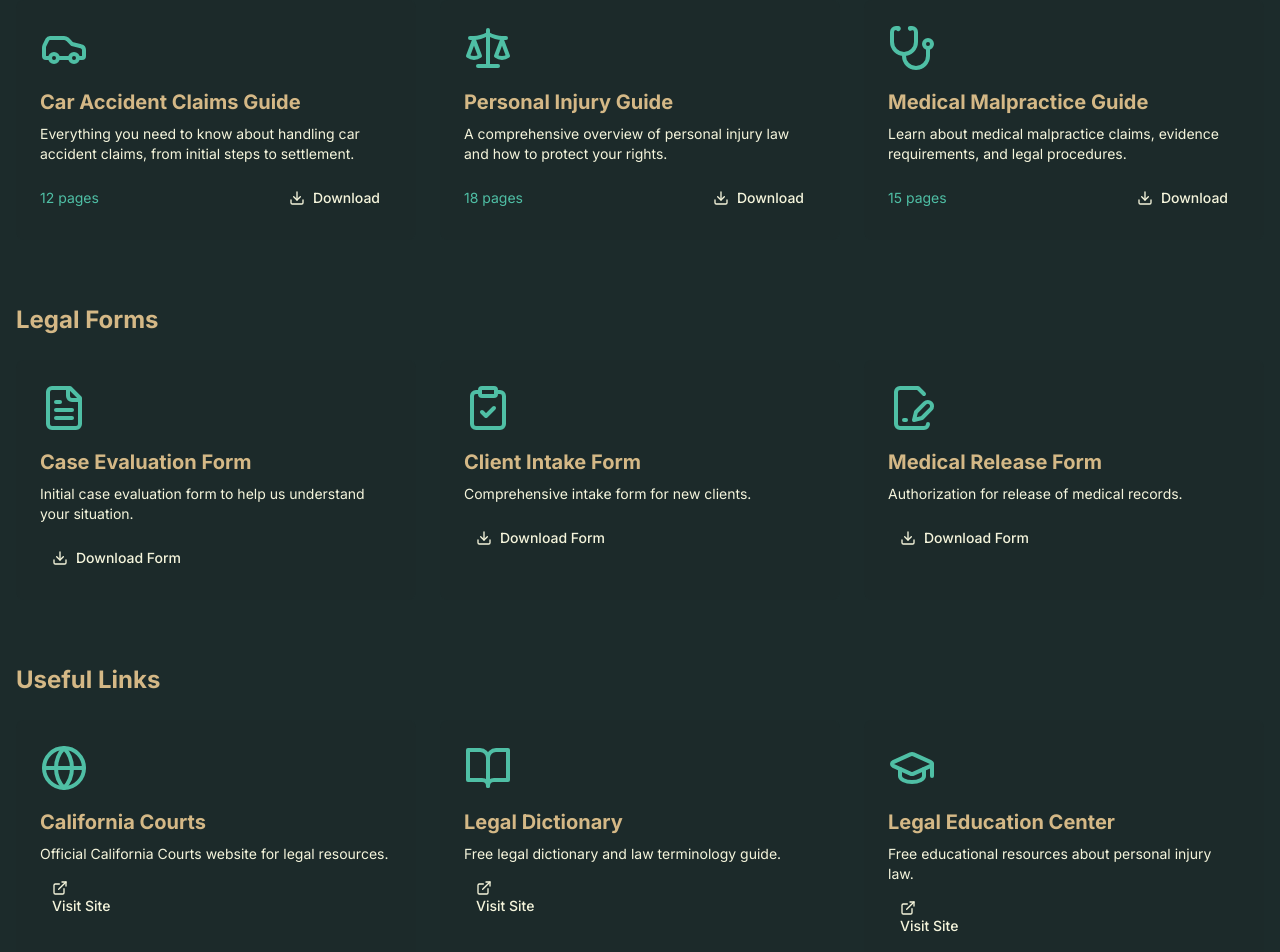
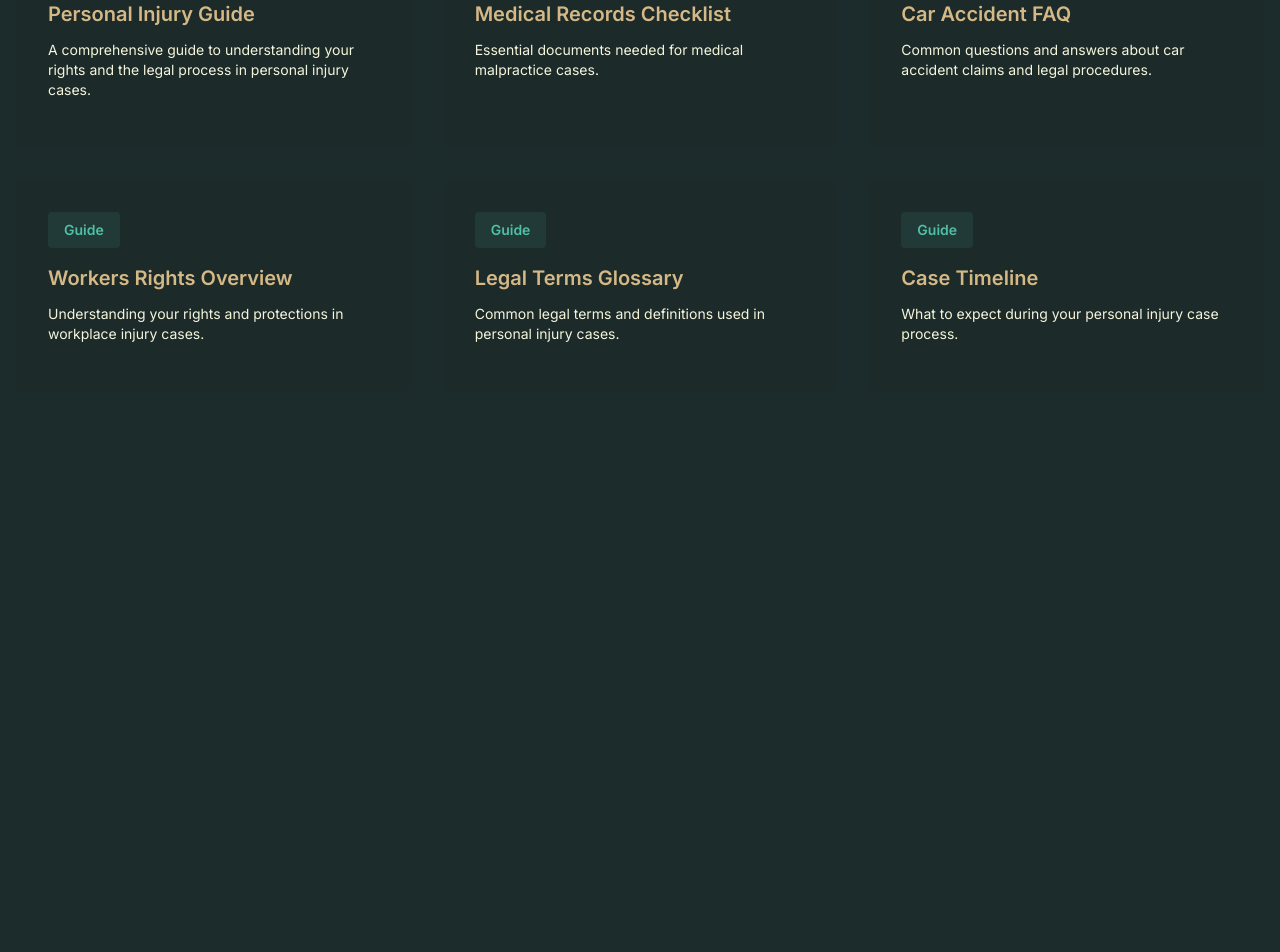
Before and after one commit to bg-vc/bg-law-front, a Next.js app: page /resources in a window 1280 px wide. Shown: the part 440-1392 px from the top of the page. After the commit the page ends 896 px from the top, so only its background shows below. Built offline with nearby package versions, Linux system fonts and the light colour scheme.

Commit message:
refactor: simplify resources page and update styling
- Remove download buttons and icons
- Remove external links and visit site buttons
- Update page metadata with new branding
- Increase category label size and padding
- Reorganize resource list for better readability

```diff
--- a/src/app/(main)/practice-areas/page.tsx
+++ b/src/app/(main)/practice-areas/page.tsx
@@ -2,7 +2,7 @@ import type { Metadata } from 'next'
 import { Car, HardHat, Stethoscope, PersonStanding } from 'lucide-react'
 
 export const metadata: Metadata = {
-  title: 'Practice Area - LawCrest',
+  title: 'Practice Areas - BGLaw',
   description: 'Expert legal services in personal injury, workplace accidents, medical malpractice, and more.',
 }
 
@@ -33,7 +33,7 @@ export default function PracticeArea() {
   return (
     <div className="container mx-auto px-4 py-16">
       <div className="max-w-4xl mx-auto mb-16">
-        <h1 className="text-4xl md:text-5xl font-bold text-center mb-6">Practice Area</h1>
+        <h1 className="text-4xl md:text-5xl font-bold text-center mb-6">Practice Areas</h1>
         <p className="text-lg text-center text-light">
           Dedicated legal expertise across key areas of personal injury law.
         </p>
--- a/src/app/(main)/resources/page.tsx
+++ b/src/app/(main)/resources/page.tsx
@@ -1,155 +1,71 @@
 import type { Metadata } from 'next'
-import Link from 'next/link'
-import { Car, Scale, Stethoscope, FileText, ClipboardCheck, FileSignature, Globe, BookOpen, GraduationCap, Download, ExternalLink } from 'lucide-react'
-import PageHeader from '@/components/PageHeader'
-import { Button } from '@/components/Button'
 
 export const metadata: Metadata = {
-  title: 'Legal Resources & Guides | LawCrest Legal',
-  description: 'Access free legal resources, guides, and documents to help you understand your rights and the legal process.',
+  title: 'Resources - BGLaw',
+  description: 'Access helpful legal resources and guides to help you understand your rights and the legal process.',
 }
 
-const resources = {
-  guides: [
+const resources = [
   {
-      title: "Car Accident Claims Guide",
-      description: "Everything you need to know about handling car accident claims, from initial steps to settlement.",
-      icon: Car,
-      downloadLink: "/downloads/car-accident-guide.pdf",
-      pages: 12
+    title: 'Personal Injury Guide',
+    description: 'A comprehensive guide to understanding your rights and the legal process in personal injury cases.',
+    category: 'Guide',
   },
   {
-      title: "Personal Injury Guide",
-      description: "A comprehensive overview of personal injury law and how to protect your rights.",
-      icon: Scale,
-      downloadLink: "/downloads/personal-injury-guide.pdf",
-      pages: 18
+    title: 'Medical Records Checklist',
+    description: 'Essential documents needed for medical malpractice cases.',
+    category: 'Checklist',
   },
   {
-      title: "Medical Malpractice Guide",
-      description: "Learn about medical malpractice claims, evidence requirements, and legal procedures.",
-      icon: Stethoscope,
-      downloadLink: "/downloads/medical-malpractice-guide.pdf",
-      pages: 15
-    }
-  ],
-  forms: [
-    {
-      title: "Case Evaluation Form",
-      description: "Initial case evaluation form to help us understand your situation.",
-      icon: FileText,
-      downloadLink: "/forms/case-evaluation.pdf"
+    title: 'Car Accident FAQ',
+    description: 'Common questions and answers about car accident claims and legal procedures.',
+    category: 'FAQ',
   },
   {
-      title: "Client Intake Form",
-      description: "Comprehensive intake form for new clients.",
-      icon: ClipboardCheck,
-      downloadLink: "/forms/client-intake.pdf"
+    title: 'Workers Rights Overview',
+    description: 'Understanding your rights and protections in workplace injury cases.',
+    category: 'Guide',
   },
   {
-      title: "Medical Release Form",
-      description: "Authorization for release of medical records.",
-      icon: FileSignature,
-      downloadLink: "/forms/medical-release.pdf"
-    }
-  ],
-  links: [
-    {
-      title: "California Courts",
-      description: "Official California Courts website for legal resources.",
-      icon: Globe,
-      href: "https://www.courts.ca.gov"
+    title: 'Legal Terms Glossary',
+    description: 'Common legal terms and definitions used in personal injury cases.',
+    category: 'Guide',
   },
   {
-      title: "Legal Dictionary",
-      description: "Free legal dictionary and law terminology guide.",
-      icon: BookOpen,
-      href: "https://dictionary.law.com"
+    title: 'Case Timeline',
+    description: 'What to expect during your personal injury case process.',
+    category: 'Guide',
   },
-    {
-      title: "Legal Education Center",
-      description: "Free educational resources about personal injury law.",
-      icon: GraduationCap,
-      href: "/education-center"
-    }
 ]
-}
 
-export default function Resources() {
+export default function ResourcePage() {
   return (
     <div className="container mx-auto px-4 py-16">
-      <PageHeader
-        title="Legal Resources"
-        description="Access our collection of free legal resources to help you better understand your rights and the legal process."
-      />
+      <div className="max-w-4xl mx-auto mb-16">
+        <h1 className="text-4xl md:text-5xl font-bold text-center mb-6">Resources</h1>
+        <p className="text-lg text-center text-light">
+          Helpful guides and information to help you understand your legal rights and options.
+        </p>
+      </div>
 
-      {/* Legal Guides Section */}
-      <div className="mb-16">
-        <h2 className="text-2xl mb-6">Free Legal Guides</h2>
-        <div className="grid md:grid-cols-3 gap-6">
-          {resources.guides.map((guide, index) => (
+      <div className="grid grid-cols-1 md:grid-cols-2 lg:grid-cols-3 gap-8">
+        {resources.map((resource) => (
           <div
-              key={index}
-              className="bg-dark/50 rounded-lg p-6 hover:bg-dark/70 transition-colors"
+            key={resource.title}
+            className="bg-dark/50 rounded-lg overflow-hidden hover:bg-dark/70 transition-colors p-8"
           >
-              <guide.icon className="w-12 h-12 text-primary mb-4" />
-              <h3 className="text-xl mb-2">{guide.title}</h3>
-              <p className="text-light text-sm mb-4">{guide.description}</p>
-              <div className="flex items-center justify-between">
-                <span className="text-primary text-sm">{guide.pages} pages</span>
-                <Button variant="ghost" size="sm">
-                  <Download className="w-4 h-4 mr-2" />
-                  Download
-                </Button>
+            <div className="flex flex-col h-full">
+              <div className="mb-4">
+                <span className="inline-block px-4 py-2 text-sm font-semibold bg-primary/10 text-primary rounded">
+                  {resource.category}
+                </span>
+              </div>
+              <h3 className="text-xl font-semibold mb-3">{resource.title}</h3>
+              <p className="text-light text-sm flex-grow mb-4">{resource.description}</p>
             </div>
           </div>
         ))}
       </div>
     </div>
-
-      {/* Legal Forms Section */}
-      <div className="mb-16">
-        <h2 className="text-2xl mb-6">Legal Forms</h2>
-        <div className="grid md:grid-cols-3 gap-6">
-          {resources.forms.map((form, index) => (
-            <div
-              key={index}
-              className="bg-dark/50 rounded-lg p-6 hover:bg-dark/70 transition-colors"
-            >
-              <form.icon className="w-12 h-12 text-primary mb-4" />
-              <h3 className="text-xl mb-2">{form.title}</h3>
-              <p className="text-light text-sm mb-4">{form.description}</p>
-              <Button variant="ghost" size="sm">
-                <Download className="w-4 h-4 mr-2" />
-                Download Form
-              </Button>
-            </div>
-          ))}
-        </div>
-      </div>
-
-      {/* Useful Links Section */}
-      <div className="mb-16">
-        <h2 className="text-2xl mb-6">Useful Links</h2>
-        <div className="grid md:grid-cols-3 gap-6">
-          {resources.links.map((link, index) => (
-            <div
-              key={index}
-              className="bg-dark/50 rounded-lg p-6 hover:bg-dark/70 transition-colors"
-            >
-              <link.icon className="w-12 h-12 text-primary mb-4" />
-              <h3 className="text-xl mb-2">{link.title}</h3>
-              <p className="text-light text-sm mb-4">{link.description}</p>
-              <Button variant="ghost" size="sm" asChild>
-                <a href={link.href} target="_blank" rel="noopener noreferrer">
-                  <ExternalLink className="w-4 h-4 mr-2" />
-                  Visit Site
-                </a>
-              </Button>
-            </div>
-          ))}
-        </div>
-      </div>
-    </div>
   )
 }
```
Lines whose indentation alone changed are shown as unchanged.
